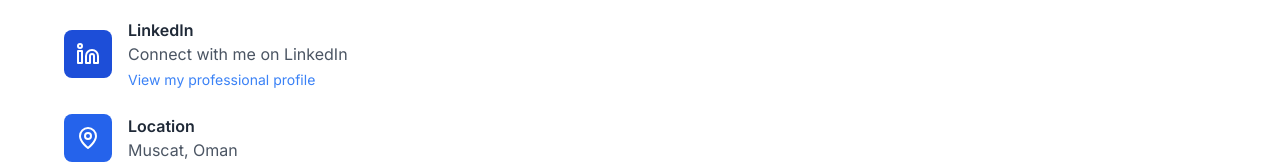
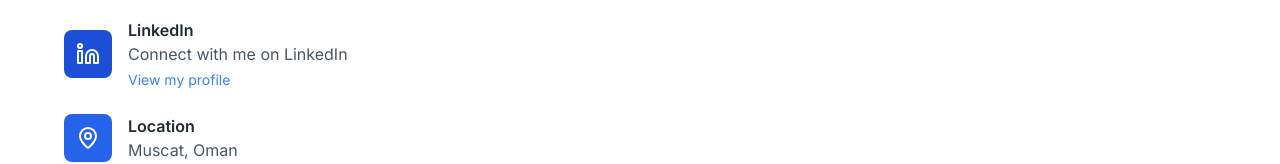
Before and after one commit to mallakSulaiman/mallak-alfarsi-portfolio, a Next.js app: page / in a window 1280 px wide. Shown: the part 6898-7062 px from the top of the page. Built offline with nearby package versions, Linux system fonts and the light colour scheme.

Commit message:
some update

```diff
--- a/components/Contact.js
+++ b/components/Contact.js
@@ -107,7 +107,7 @@ export default function Contact() {
 
               {/* LinkedIn - Clickable */}
               <a
-                href={linkedinUrl}
+                href="http://www.linkedin.com/in/mallak-alfarsi"
                 target="_blank"
                 rel="noopener noreferrer"
                 className="flex items-center gap-4 group cursor-pointer"
@@ -120,7 +120,7 @@ export default function Contact() {
                   <p className="text-gray-600 group-hover:text-blue-700 transition-colors duration-300">
                     Connect with me on LinkedIn
                   </p>
-                  <p className="text-sm text-blue-500 mt-1">View my professional profile</p>
+                  <p className="text-sm text-blue-500 mt-1">View my profile</p>
                 </div>
               </a>
 
```
